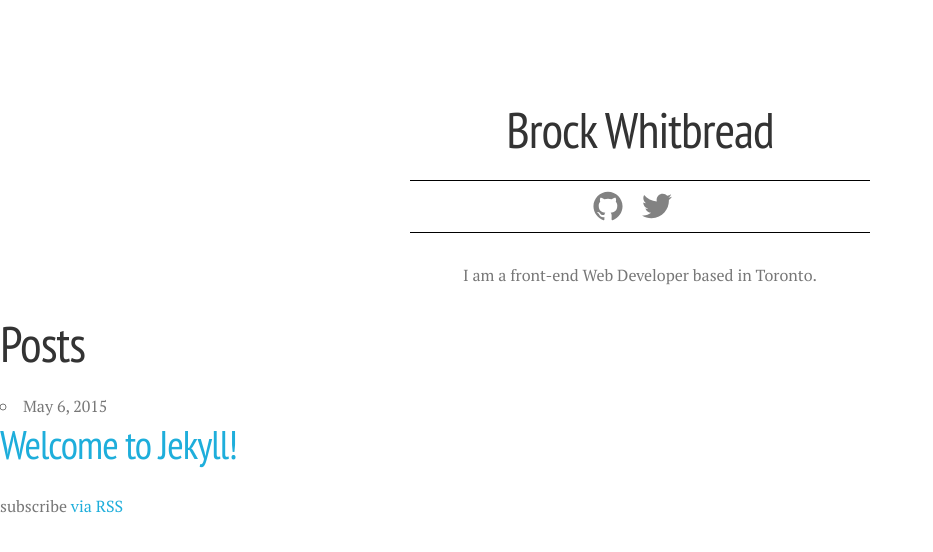
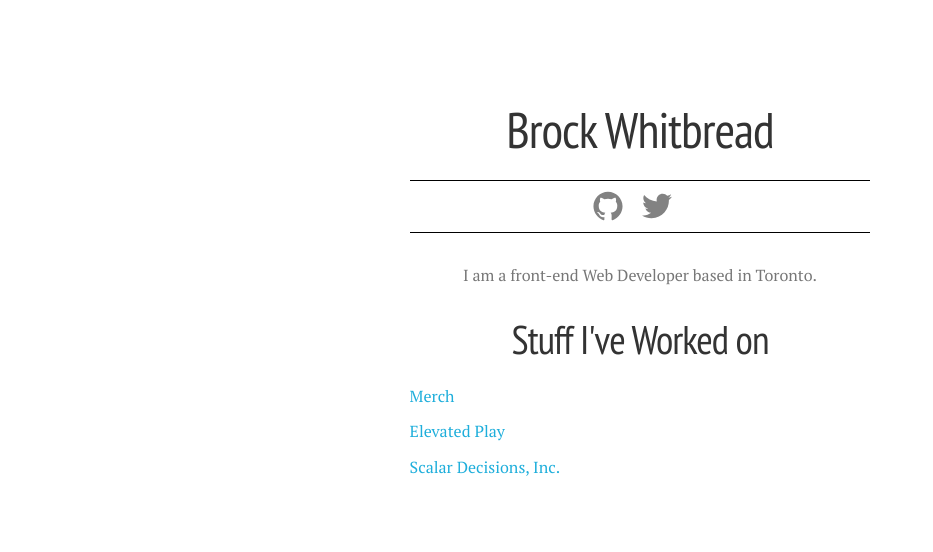
Before and after one commit to brockwc/zap-rowsdower.github.io, a Jekyll site: the page built from index.html, in a window 1280 px wide. Shown: the top 552 px of the page, without its empty margins (0-933 px from the left). Built offline with Jekyll 4.4.1, drawn with Linux system fonts in a browser that asks for light colours; Markdown is read by kramdown in place of the engine named in the settings.

Commit message:
layout changes, add work list

```diff
--- a/index.html
+++ b/index.html
@@ -3,12 +3,18 @@ layout: default
 title: Home
 ---
 
-<div class="home">
+<div class="home container">
   <div class="row">
-    <div class="columns xsmall-12">
-      <h1 class="page-heading">Posts</h1>
+    <div class="six columns offset-by-three">
+      <h2 class="text-center">Stuff I've Worked on</h2>
 
-      <ul class="post-list">
+      <ul class="no-style">
+        <li><a href="http://www.getmerchapp.com" target="_blank">Merch</a></li>
+        <li><a href="http://www.elevatedplay.com">Elevated Play</a></li>
+        <li><a href="http://www.scalar.ca">Scalar Decisions, Inc.</a></li>
+      </ul>
+
+      <!-- <ul class="post-list">
         {% for post in site.posts %}
           <li>
             <span class="post-meta">{{ post.date | date: "%b %-d, %Y" }}</span>
@@ -18,9 +24,7 @@ title: Home
             </h2>
           </li>
         {% endfor %}
-      </ul>
-
-      <p>subscribe <a href="{{ "/feed.xml" | prepend: site.baseurl }}">via RSS</a></p>
+      </ul> -->
     </div>
   </div>
 </div>
```
